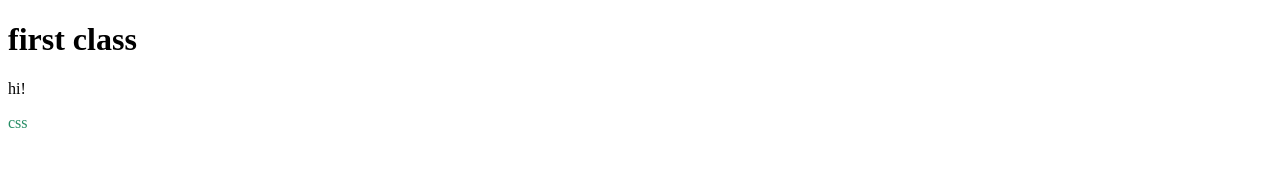
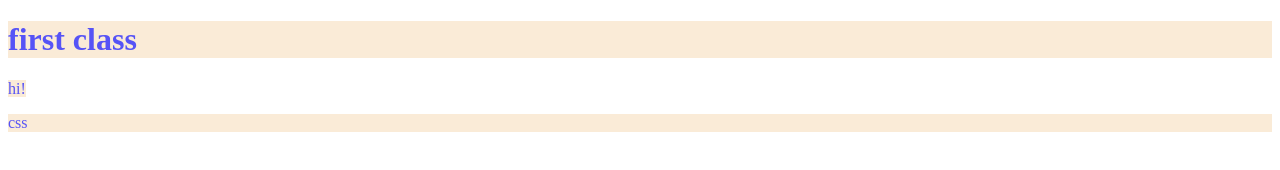
Before and after one commit to annn123/Testforteaching, a plain HTML site: page first_class.html in a window 1280 px wide. Drawn offline with Linux system fonts and the light colour scheme.

Commit message:
for first class

```diff
--- a/first_class.css
+++ b/first_class.css
@@ -1,3 +1,4 @@
-p {
-    color: rgb(38, 141, 101);
+h1,a,p{
+    color: rgb(86, 83, 246);
+    background-color: antiquewhite;
 }
```
Also changed, not shown: first_class.html (+1 -1 lines).
